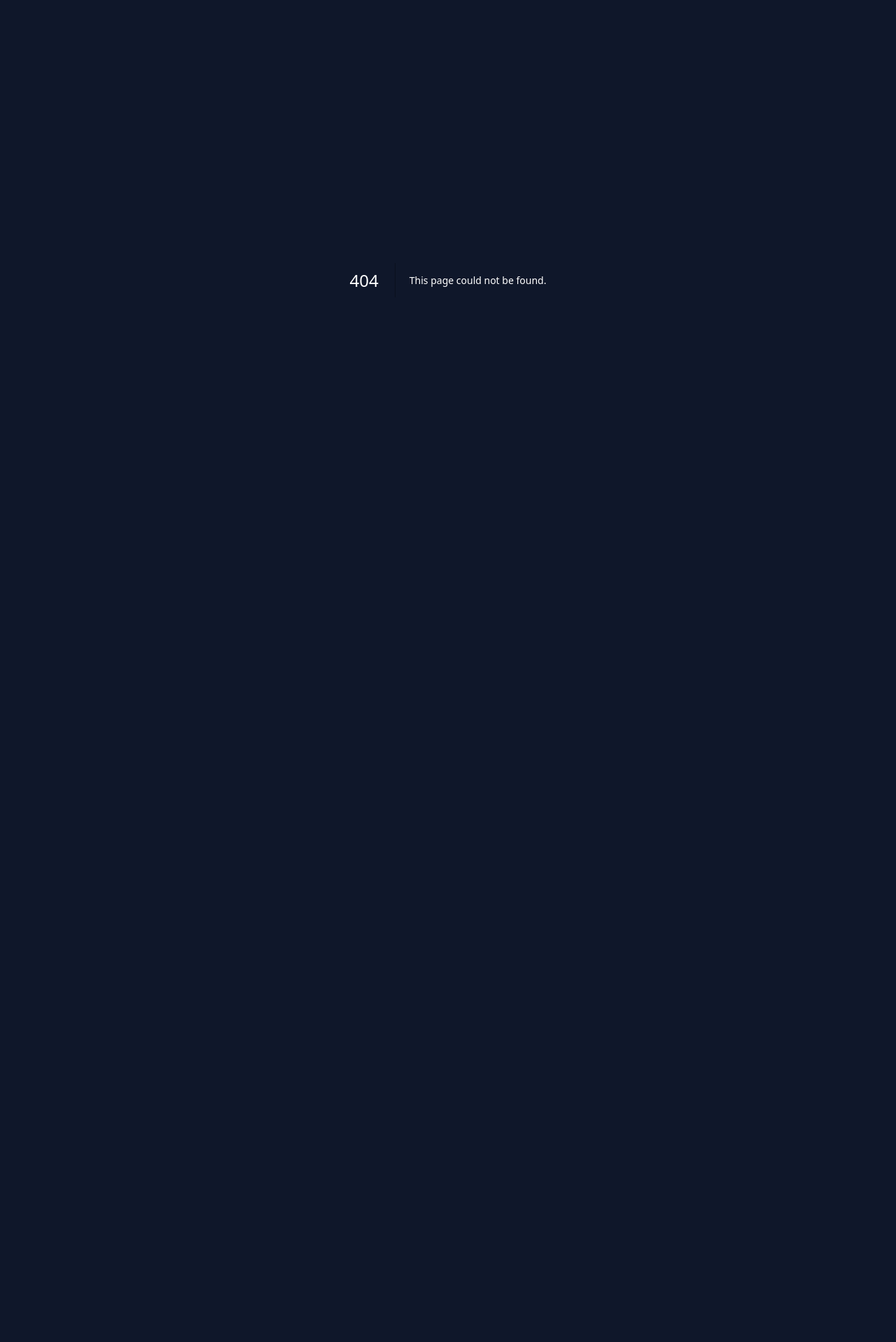
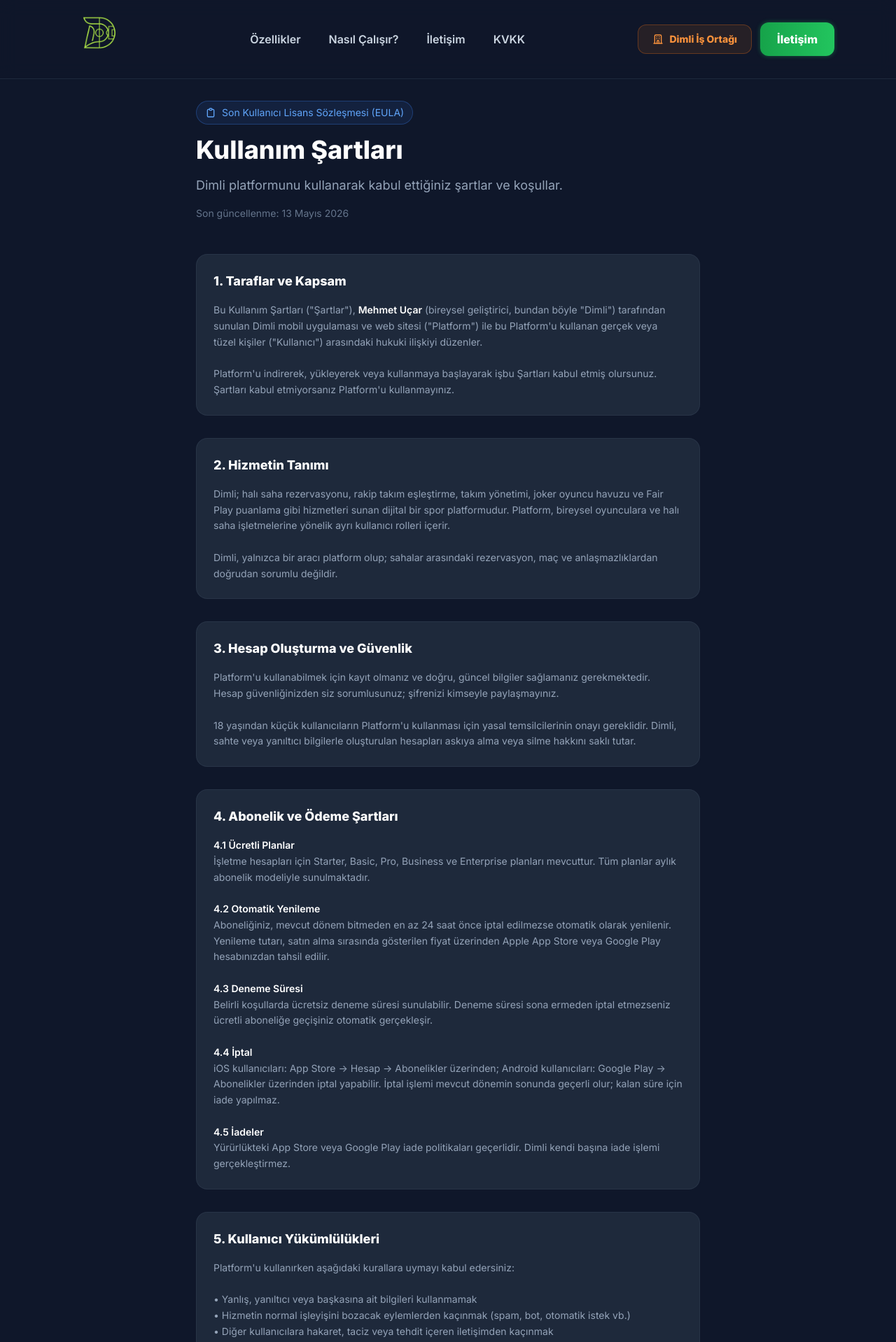
Before and after one commit to mehmetuar/Dimliweb, a Next.js app: page /kullanim-sartlari in a window 1280 px wide. Before the commit this address had no page. Shown: the top 1918 px of the page at 70% size. Before the commit the page ends 800 px from the top, so only its background shows below. Built offline with nearby package versions, Linux system fonts and the light colour scheme.

Commit message:
feat(web): kullanım şartları sayfası eklendi, footer güncellendi
- app/kullanim-sartlari/page.tsx: Yeni kullanım şartları sayfası eklendi
- components/Footer.tsx: Kullanım şartları linki footer'a eklendi

```diff
--- /dev/null
+++ b/app/kullanim-sartlari/page.tsx
@@ -0,0 +1,158 @@
+import type { Metadata } from "next";
+import Navbar from "@/components/Navbar";
+import Footer from "@/components/Footer";
+
+export const metadata: Metadata = {
+  title: "Kullanım Şartları — Dimli",
+  description:
+    "Dimli uygulamasının kullanım şartları, abonelik koşulları ve son kullanıcı lisans sözleşmesi (EULA).",
+};
+
+const sections = [
+  {
+    title: "1. Taraflar ve Kapsam",
+    content: `Bu Kullanım Şartları ("Şartlar"), **Mehmet Uçar** (bireysel geliştirici, bundan böyle "Dimli") tarafından sunulan Dimli mobil uygulaması ve web sitesi ("Platform") ile bu Platform'u kullanan gerçek veya tüzel kişiler ("Kullanıcı") arasındaki hukuki ilişkiyi düzenler.
+
+Platform'u indirerek, yükleyerek veya kullanmaya başlayarak işbu Şartları kabul etmiş olursunuz. Şartları kabul etmiyorsanız Platform'u kullanmayınız.`,
+  },
+  {
+    title: "2. Hizmetin Tanımı",
+    content: `Dimli; halı saha rezervasyonu, rakip takım eşleştirme, takım yönetimi, joker oyuncu havuzu ve Fair Play puanlama gibi hizmetleri sunan dijital bir spor platformudur. Platform, bireysel oyunculara ve halı saha işletmelerine yönelik ayrı kullanıcı rolleri içerir.
+
+Dimli, yalnızca bir aracı platform olup; sahalar arasındaki rezervasyon, maç ve anlaşmazlıklardan doğrudan sorumlu değildir.`,
+  },
+  {
+    title: "3. Hesap Oluşturma ve Güvenlik",
+    content: `Platform'u kullanabilmek için kayıt olmanız ve doğru, güncel bilgiler sağlamanız gerekmektedir. Hesap güvenliğinizden siz sorumlusunuz; şifrenizi kimseyle paylaşmayınız.
+
+18 yaşından küçük kullanıcıların Platform'u kullanması için yasal temsilcilerinin onayı gereklidir. Dimli, sahte veya yanıltıcı bilgilerle oluşturulan hesapları askıya alma veya silme hakkını saklı tutar.`,
+  },
+  {
+    title: "4. Abonelik ve Ödeme Şartları",
+    content: `**4.1 Ücretli Planlar**
+İşletme hesapları için Starter, Basic, Pro, Business ve Enterprise planları mevcuttur. Tüm planlar aylık abonelik modeliyle sunulmaktadır.
+
+**4.2 Otomatik Yenileme**
+Aboneliğiniz, mevcut dönem bitmeden en az 24 saat önce iptal edilmezse otomatik olarak yenilenir. Yenileme tutarı, satın alma sırasında gösterilen fiyat üzerinden Apple App Store veya Google Play hesabınızdan tahsil edilir.
+
+**4.3 Deneme Süresi**
+Belirli koşullarda ücretsiz deneme süresi sunulabilir. Deneme süresi sona ermeden iptal etmezseniz ücretli aboneliğe geçişiniz otomatik gerçekleşir.
+
+**4.4 İptal**
+iOS kullanıcıları: App Store → Hesap → Abonelikler üzerinden; Android kullanıcıları: Google Play → Abonelikler üzerinden iptal yapabilir. İptal işlemi mevcut dönemin sonunda geçerli olur; kalan süre için iade yapılmaz.
+
+**4.5 İadeler**
+Yürürlükteki App Store veya Google Play iade politikaları geçerlidir. Dimli kendi başına iade işlemi gerçekleştirmez.`,
+  },
+  {
+    title: "5. Kullanıcı Yükümlülükleri",
+    content: `Platform'u kullanırken aşağıdaki kurallara uymayı kabul edersiniz:
+
+• Yanlış, yanıltıcı veya başkasına ait bilgileri kullanmamak
+• Hizmetin normal işleyişini bozacak eylemlerden kaçınmak (spam, bot, otomatik istek vb.)
+• Diğer kullanıcılara hakaret, taciz veya tehdit içeren iletişimden kaçınmak
+• Platform'u yalnızca yasal amaçlarla kullanmak
+• Dimli'nin yazılı onayı olmaksızın içerikleri kopyalamamak, çoğaltmamak veya dağıtmamak`,
+  },
+  {
+    title: "6. Kullanıcı Tarafından Oluşturulan İçerik",
+    content: `Kullanıcılar tarafından yüklenen profil bilgileri, yorumlar, puanlar ve maç verileri ("Kullanıcı İçeriği") üzerindeki haklar Kullanıcı'ya aittir. Ancak Kullanıcı, Dimli'ye bu içerikleri Platform dahilinde kullanma, görüntüleme ve dağıtma için geri alınamaz, ücretsiz bir lisans vermektedir.
+
+Dimli, topluluk kurallarını veya yürürlükteki mevzuatı ihlal eden içerikleri önceden bildirim yapmaksızın kaldırma hakkını saklı tutar.`,
+  },
+  {
+    title: "7. Fikri Mülkiyet",
+    content: `Platform'daki tüm tasarım, yazılım, marka, logo ve içerikler Dimli'ye veya lisans veren üçüncü taraflara aittir. İşbu Şartlar size yalnızca kişisel, devredilemez ve sınırlı bir kullanım hakkı tanır; aksi öngörülmedikçe herhangi bir fikri mülkiyet hakkı devredilmez.`,
+  },
+  {
+    title: "8. Sorumluluk Sınırlaması",
+    content: `Dimli, Platform üzerinden gerçekleştirilen rezervasyonlar, maçlar veya kullanıcılar arası anlaşmazlıklardan sorumlu değildir. Platform "olduğu gibi" sunulmakta olup; kesintisiz veya hatasız çalışacağı garanti edilmez.
+
+Yürürlükteki Türk hukuku çerçevesinde zorunlu tutulanlar dışında, Dimli'nin sorumluluğu hiçbir koşulda ödenen abonelik bedelini aşamaz.`,
+  },
+  {
+    title: "9. Hesap Askıya Alma ve Fesih",
+    content: `Dimli, bu Şartları ihlal eden kullanıcıların hesaplarını önceden bildirmeksizin askıya alabilir veya silebilir. Kullanıcılar, hesaplarını dilediği zaman Platform üzerinden silebilir. Hesap silinmesi, aktif aboneliğin otomatik iptali anlamına gelmez; iptal için ilgili uygulama mağazasında ayrıca işlem yapılmalıdır.`,
+  },
+  {
+    title: "10. Değişiklikler",
+    content: `Dimli, bu Şartları zaman zaman güncelleyebilir. Önemli değişiklikler uygulama içi bildirim veya e-posta ile duyurulacaktır. Değişiklikler yayınlandıktan sonra Platform'u kullanmaya devam etmeniz yeni Şartları kabul ettiğiniz anlamına gelir.`,
+  },
+  {
+    title: "11. Uygulanacak Hukuk ve Uyuşmazlık Çözümü",
+    content: `Bu Şartlar Türk hukukuna tabidir. Taraflar arasında doğabilecek uyuşmazlıklarda İstanbul Merkez Mahkemeleri ve İcra Daireleri yetkilidir.`,
+  },
+  {
+    title: "12. İletişim",
+    content: `Bu Şartlara ilişkin sorularınız için:
+
+**E-posta:** destek@dimli.com.tr
+**Web:** dimli.com.tr/iletisim`,
+  },
+];
+
+export default function KullanimSartlariPage() {
+  return (
+    <>
+      <Navbar />
+
+      <main className="pt-20 md:pt-36 pb-20">
+        <div className="max-w-3xl mx-auto px-4 sm:px-6">
+          {/* Header */}
+          <div className="mb-12 animate-fade-in">
+            <div className="inline-flex items-center gap-2 px-3 py-1.5 rounded-full bg-blue-500/10 border border-blue-500/30 text-blue-400 text-sm font-medium mb-4">
+              <svg className="w-4 h-4" fill="none" stroke="currentColor" viewBox="0 0 24 24">
+                <path strokeLinecap="round" strokeLinejoin="round" strokeWidth={2} d="M9 5H7a2 2 0 00-2 2v12a2 2 0 002 2h10a2 2 0 002-2V7a2 2 0 00-2-2h-2M9 5a2 2 0 002 2h2a2 2 0 002-2M9 5a2 2 0 012-2h2a2 2 0 012 2" />
+              </svg>
+              Son Kullanıcı Lisans Sözleşmesi (EULA)
+            </div>
+            <h1 className="text-3xl sm:text-4xl font-black text-white mb-4">
+              Kullanım Şartları
+            </h1>
+            <p className="text-slate-400 text-lg leading-relaxed">
+              Dimli platformunu kullanarak kabul ettiğiniz şartlar ve koşullar.
+            </p>
+            <div className="mt-4 text-slate-500 text-sm">
+              Son güncellenme: {new Date().toLocaleDateString("tr-TR", { year: "numeric", month: "long", day: "numeric" })}
+            </div>
+          </div>
+
+          {/* Sections */}
+          <div className="space-y-8">
+            {sections.map((section) => (
+              <div key={section.title} className="p-6 rounded-2xl bg-pitch-surface border border-slate-700/50 animate-fade-in">
+                <h2 className="text-white font-bold text-lg mb-4">{section.title}</h2>
+                <div className="text-slate-400 text-sm leading-relaxed whitespace-pre-line">
+                  {section.content.split("**").map((part, i) =>
+                    i % 2 === 1 ? (
+                      <strong key={i} className="text-white font-semibold">
+                        {part}
+                      </strong>
+                    ) : (
+                      part
+                    )
+                  )}
+                </div>
+              </div>
+            ))}
+          </div>
+
+          {/* Contact box */}
+          <div className="mt-10 p-6 rounded-2xl bg-turf-500/5 border border-turf-500/20">
+            <h3 className="text-turf-400 font-bold mb-2">Sorularınız için</h3>
+            <p className="text-slate-400 text-sm leading-relaxed">
+              Kullanım şartlarına ilişkin sorularınızı <strong className="text-white">destek@dimli.com.tr</strong> adresine
+              yazabilir veya{" "}
+              <a href="/iletisim" className="text-turf-500 hover:text-turf-400 underline underline-offset-2">
+                iletişim formunu
+              </a>{" "}
+              kullanabilirsiniz.
+            </p>
+          </div>
+        </div>
+      </main>
+
+      <Footer />
+    </>
+  );
+}
--- a/components/Footer.tsx
+++ b/components/Footer.tsx
@@ -64,6 +64,11 @@
                   KVKK / Gizlilik Politikası
                 </Link>
               </li>
+              <li>
+                <Link href="/kullanim-sartlari" className="text-slate-400 hover:text-turf-500 text-sm transition-colors">
+                  Kullanım Şartları
+                </Link>
+              </li>
             </ul>
           </div>
 
@@ -113,6 +118,9 @@
             <Link href="/kvkk" className="text-slate-500 hover:text-slate-300 text-sm transition-colors">
               Gizlilik Politikası
             </Link>
+            <Link href="/kullanim-sartlari" className="text-slate-500 hover:text-slate-300 text-sm transition-colors">
+              Kullanım Şartları
+            </Link>
             <Link href="/iletisim" className="text-slate-500 hover:text-slate-300 text-sm transition-colors">
               İletişim
             </Link>
```
